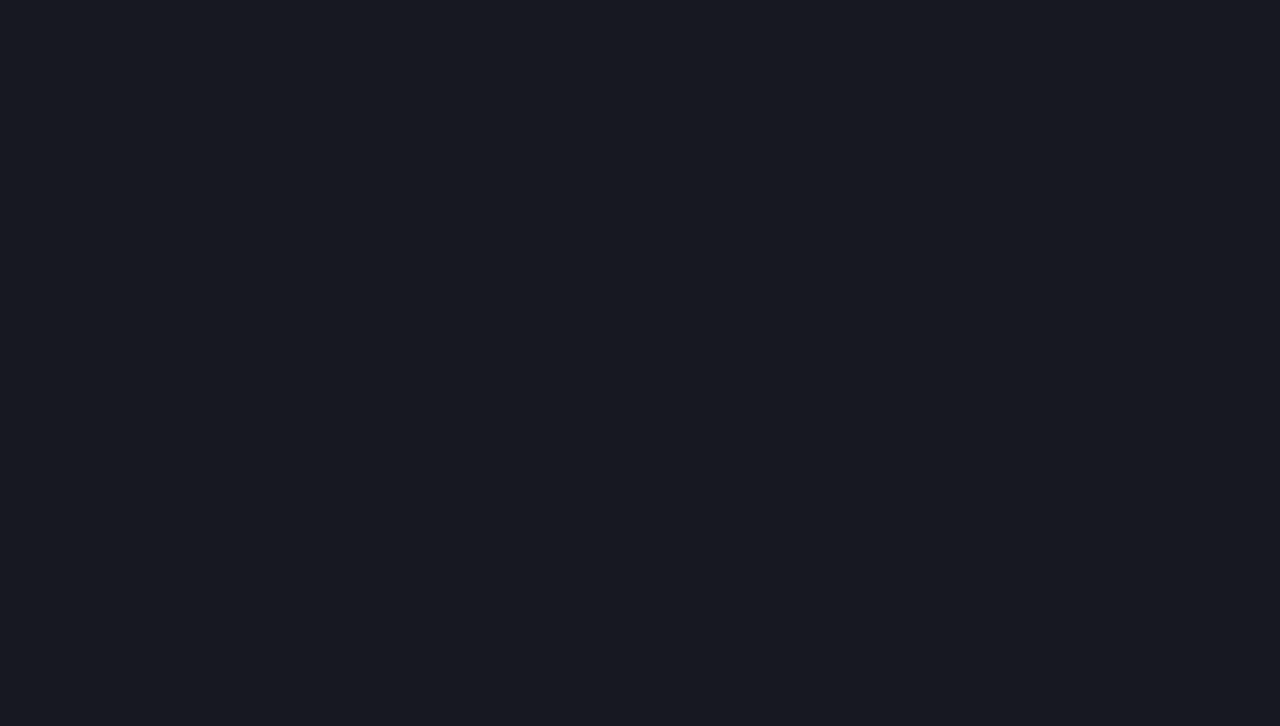
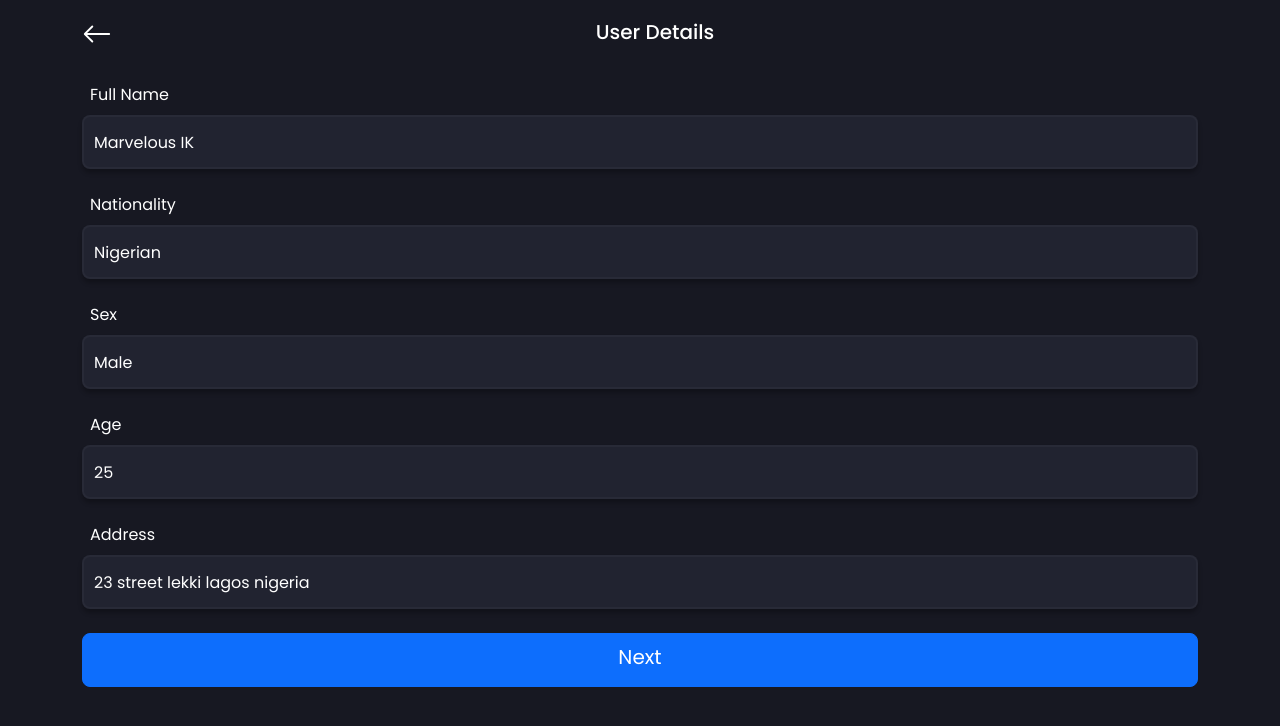
Before and after one commit to Ademayowa/EA-pessa-react, a React (Create React App) app: page /user-details in a window 1280 px wide. Shown: the top 726 px of the page. Built offline with nearby package versions, Linux system fonts and the light colour scheme.

Commit message:
createaccount screen completed

```diff
--- a/src/App.js
+++ b/src/App.js
@@ -23,6 +23,9 @@ import Sendsuccess from './screens/send/Sendsuccess';
 import User from './screens/uservalidation/User';
 import UserOne from './screens/uservalidation/UserOne';
 import Usersuccess from './screens/uservalidation/Usersuccess';
+import UserDetails from './screens/uservalidation/UserDetails';
+import CreateAccount from './screens/uservalidation/CreateAccount';
+import CreateOne from './screens/uservalidation/CreateOne';
 import './index.css';
 
 const App = () => {
@@ -57,6 +60,9 @@ const App = () => {
         <Route exact path='/user' component={User} />
         <Route exact path='/user-one' component={UserOne} />
         <Route exact path='/user-success' component={Usersuccess} />
+        <Route exact path='/user-details' component={UserDetails} />
+        <Route exact path='/create-account' component={CreateAccount} />
+        <Route exact path='/create-one' component={CreateOne} />
       </Switch>
     </Router>
   );
--- /dev/null
+++ b/src/screens/uservalidation/CreateAccount.js
@@ -0,0 +1,76 @@
+import { BsArrowLeft } from 'react-icons/bs';
+import { Link } from 'react-router-dom';
+import './User.css';
+
+const CreateAccount = () => {
+  return (
+    <section className='sendOne'>
+      <form className='container'>
+        <div className='wrapper d-flex text-right text-white mb-1'>
+          <div className='arrow'>
+            <Link to='/user-details'>
+              <BsArrowLeft className='text-white' />
+            </Link>
+          </div>
+
+          <div className='mx-auto'>
+            <h4 className='fs-5'>Create Account</h4>
+          </div>
+        </div>
+
+        <div className='row'>
+          <div className='col-lg-12'>
+            <div className='hold'>
+              <h4 className='text-white fs-6 mt-4 ms-2'>Generated Seed</h4>
+              <div>
+                <p className='text-secondary col-12 p-2 account-p'>
+                  cup blame cover magic jelly romance blossom cloud brief fall
+                  scale whisper mom inject shrimp harbor velvet treat
+                </p>
+              </div>
+            </div>
+
+            <p className='text-secondary mt-lg-5'>
+              ATTENTION !! Please write down or memorize these 18 words (their
+              order and capitalization matters - always lowercase). This
+              passphrase is needed in order to access your account.
+            </p>
+
+            <div className='mt-2 mb-4'>
+              <h4 className='text-white fs-6 mt-4'>Secret Strength</h4>
+              <select className='form-select form-select-lg'>
+                <option>18 Words</option>
+              </select>
+            </div>
+
+            <p className='text-secondary mt-lg-5'>
+              ATTENTION !! Please write down or memorize these 18 words (their
+              order and capitalization matters - always lowercase). This
+              passphrase is needed in order to access your account.
+            </p>
+
+            <div className='form-check text-secondary mb-5'>
+              <input className='form-check-input' type='checkbox' />
+              <label className='form-check-label' htmlFor='flexCheckDefault'>
+                I will not forget my seed and I will never disclose it
+              </label>
+            </div>
+          </div>
+        </div>
+
+        <div className='d-grid gap-2 d-block mt-4'>
+          <Link to='#' className='btn btn-outline-secondary btn-lg mb-4'>
+            Copy Seed
+          </Link>
+          <Link to='/create-one' className='btn btn-primary btn-lg'>
+            Next
+          </Link>
+        </div>
+      </form>
+
+      <p className='mt-4 text-secondary text-center'>Create Paper Wallet</p>
+    </section>
+  );
+};
+
+export default CreateAccount;
--- /dev/null
+++ b/src/screens/uservalidation/CreateOne.js
@@ -0,0 +1,74 @@
+import { useState } from 'react';
+import { BsArrowLeft } from 'react-icons/bs';
+import { Link, useHistory } from 'react-router-dom';
+import './User.css';
+
+const CreateOne = () => {
+  const [disabled, setDisabled] = useState(true);
+
+  let history = useHistory();
+
+  const onChange = (e) => {
+    if (e.target.value.length >= 3) {
+      setDisabled(false);
+    } else {
+      setDisabled(true);
+    }
+  };
+
+  const handleClick = (e) => {
+    history.push('/sendthree');
+  };
+
+  return (
+    <section className='sendOne'>
+      <form className='container'>
+        <div className='wrapper d-flex text-right text-white mb-1'>
+          <div className='arrow'>
+            <Link to='/create-account'>
+              <BsArrowLeft className='text-white' />
+            </Link>
+          </div>
+
+          <div className='mx-auto'>
+            <h4 className='fs-5'>Create Account</h4>
+          </div>
+        </div>
+
+        <div className='row'>
+          <div className='col-lg-12'>
+            <div className='hold'>
+              <h4 className='text-white fs-6 mt-4 ms-2'>Confirm Seed</h4>
+
+              <div className='input-group'>
+                <input
+                  type='text'
+                  className='form-control bgc'
+                  placeholder='Enter Seed'
+                  onChange={onChange}
+                />
+              </div>
+
+              <p className='mt-4 mb-5 text-secondary'>
+                Your seed is very important! In order to be sure that you have
+                saved it, please confirm your seed.
+              </p>
+            </div>
+          </div>
+        </div>
+
+        <div className='d-grid gap-2 d-block mt-4'>
+          <button
+            onClick={handleClick}
+            disabled={disabled}
+            className='btn btn-secondary btn-lg'
+          >
+            Next
+          </button>
+        </div>
+      </form>
+    </section>
+  );
+};
+
+export default CreateOne;
--- a/src/screens/uservalidation/User.css
+++ b/src/screens/uservalidation/User.css
@@ -0,0 +1,5 @@
+.account-p {
+  background: #212330;
+  border: 2px solid rgba(255, 255, 255, 0.03);
+  border-radius: 12px;
+}
--- /dev/null
+++ b/src/screens/uservalidation/UserDetails.js
@@ -0,0 +1,86 @@
+import { BsArrowLeft } from 'react-icons/bs';
+import { Link } from 'react-router-dom';
+import './User.css';
+
+const User = () => {
+  return (
+    <section className='sendOne'>
+      <form className='container mb-4'>
+        <div className='wrapper d-flex text-right text-white mb-1'>
+          <div className='arrow'>
+            <Link to='/user-success'>
+              <BsArrowLeft className='text-white' />
+            </Link>
+          </div>
+
+          <div className='mx-auto'>
+            <h4 className='fs-5'>User Details</h4>
+          </div>
+        </div>
+
+        <div className='row'>
+          <div className='col-lg-12'>
+            <div className='hold'>
+              <label className='text-white fs-6 mt-4 ms-2 mb-2'>
+                Full Name
+              </label>
+              <div className='input-group'>
+                <input
+                  type='text'
+                  className='form-control bgc'
+                  placeholder='Marvelous IK'
+                />
+              </div>
+
+              <label className='text-white fs-6 mt-4 ms-2 mb-2'>
+                Nationality
+              </label>
+              <div className='input-group'>
+                <input
+                  type='text'
+                  className='form-control bgc'
+                  placeholder='Nigerian'
+                />
+              </div>
+
+              <label className='text-white fs-6 mt-4 ms-2 mb-2'>Sex</label>
+              <div className='input-group'>
+                <input
+                  type='text'
+                  className='form-control bgc'
+                  placeholder='Male'
+                />
+              </div>
+
+              <label className='text-white fs-6 mt-4 ms-2 mb-2'>Age</label>
+              <div className='input-group'>
+                <input
+                  type='text'
+                  className='form-control bgc'
+                  placeholder='25'
+                />
+              </div>
+
+              <label className='text-white fs-6 mt-4 ms-2 mb-2'>Address</label>
+              <div className='input-group'>
+                <input
+                  type='text'
+                  className='form-control bgc'
+                  placeholder='23 street lekki lagos nigeria'
+                />
+              </div>
+            </div>
+          </div>
+        </div>
+
+        <div className='d-grid d-gap-2'>
+          <Link to='/create-account' className='btn btn-primary btn-lg mt-4'>
+            Next
+          </Link>
+        </div>
+      </form>
+    </section>
+  );
+};
+
+export default User;
--- a/src/screens/uservalidation/Usersuccess.js
+++ b/src/screens/uservalidation/Usersuccess.js
@@ -26,7 +26,7 @@ const Successful = () => {
         <p className='text-center fs-2 text-white mt-5'>Successful</p>
 
         <div className='d-grid gap-2'>
-          <Link to='/dashboard' className='btn btn-primary btn-lg'>
+          <Link to='/user-details' className='btn btn-primary btn-lg'>
             Continue
           </Link>
         </div>
```
